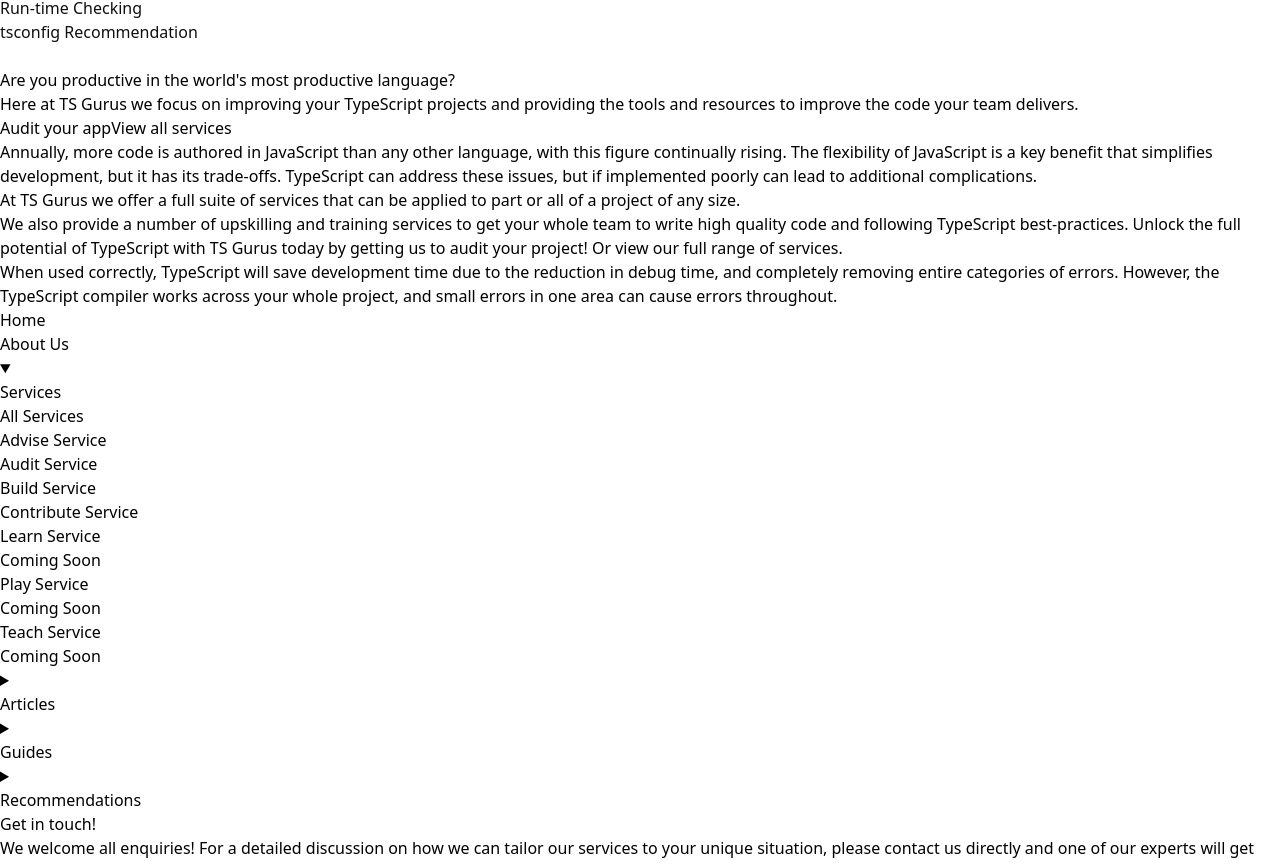
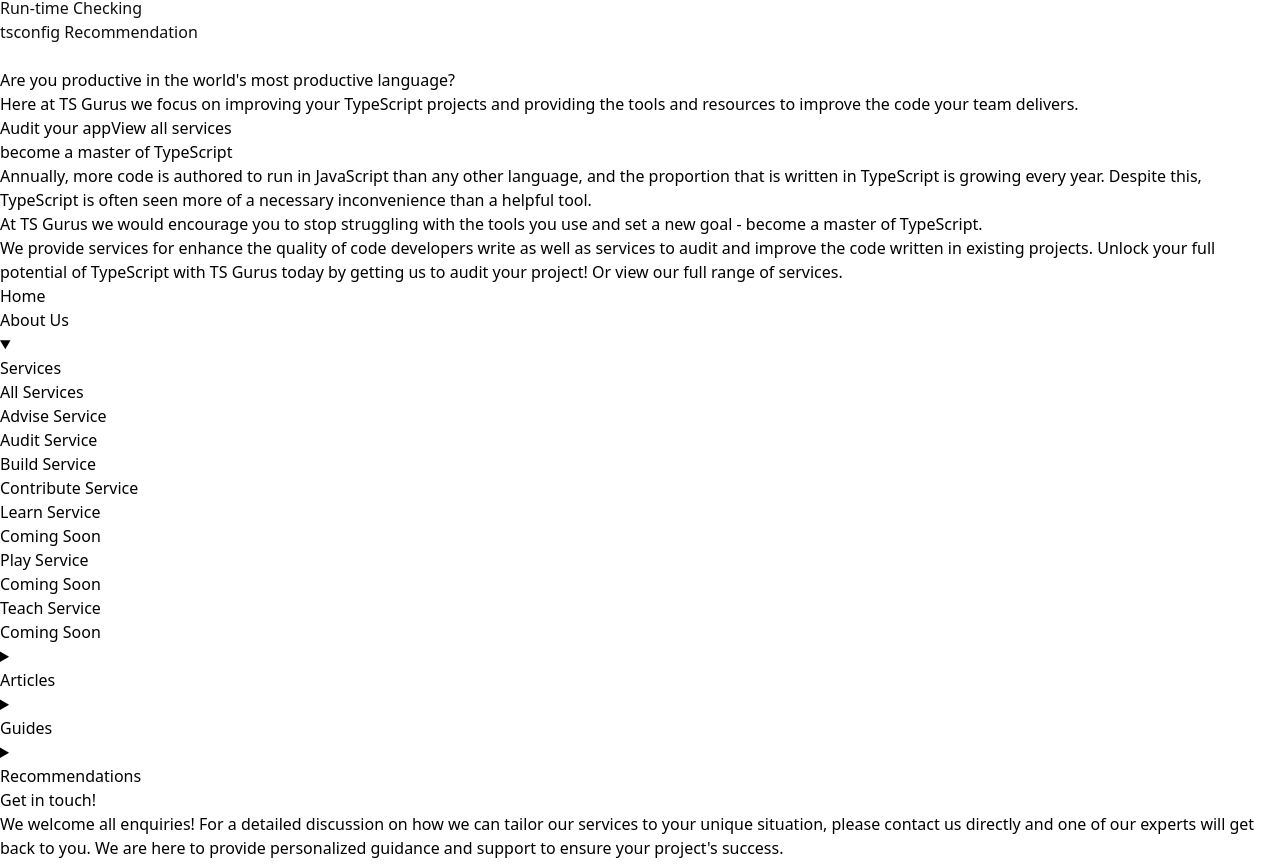
Before and after one commit to robMolloy/tsguru, a Next.js app: page / in a window 1280 px wide. Shown: the part 2412-3276 px from the top of the page. Built offline with nearby package versions, Linux system fonts and the light colour scheme.

Commit message:
home page tidy

```diff
--- a/src/pages/index.page.tsx
+++ b/src/pages/index.page.tsx
@@ -1,19 +1,21 @@
-import { Typography } from "@/components";
+import { Typography, VerticalSpacing } from "@/components";
 import Link from "next/link";
 
 export default function Page() {
   return (
     <div>
       <Typography fullPage>
-        <div className="flex flex-col text-center pt-12 sm:pt-24 pb-32 sm:pb-48 gap-8">
-          <h1 className="text-[3rem] text-primary my-0">
+        <VerticalSpacing size="big" />
+
+        <div className="flex flex-col gap-8 text-center">
+          <h1 className="my-0 text-[3rem] text-primary">
             Are you productive in the world's most productive language?
           </h1>
-          <h2 className="text-[1.5rem] mx-10 my-0 ">
+          <h2 className="mx-10 my-0 text-[1.5rem]">
             Here at TS Gurus we focus on improving your TypeScript projects and providing the tools
             and resources to improve the code your team delivers.
           </h2>
-          <p className="flex justify-center gap-4 my-0">
+          <p className="my-0 flex justify-center gap-4">
             <Link className="btn btn-primary sm:btn-wide" href="/services/audit-service">
               Audit your app
             </Link>
@@ -23,32 +25,34 @@ export default function Page() {
           </p>
         </div>
 
+        <VerticalSpacing size="bigger" />
+
+        <div className="flex justify-center">
+          <blockquote>
+            <p>become a master of TypeScript</p>
+          </blockquote>
+        </div>
+
+        <VerticalSpacing size="bigger" />
+
         <p>
           Annually,{" "}
           <a href="https://octoverse.github.com/2022/top-programming-languages">
-            more code is authored in JavaScript than any other language,
+            more code is authored to run in JavaScript than any other language,
           </a>{" "}
-          with this figure continually rising. The flexibility of JavaScript is a key benefit that
-          simplifies development, but it has its trade-offs. TypeScript can address these issues,
-          but if implemented poorly can lead to additional complications.
-        </p>
-
-        <p>
-          At TS Gurus we offer a full suite of services that can be applied to part or all of a
-          project of any size.
+          and the proportion that is written in TypeScript is growing every year. Despite this,
+          TypeScript is often seen more of a necessary inconvenience than a helpful tool.
         </p>
         <p>
-          We also provide a number of upskilling and training services to get your whole team to
-          write high quality code and following TypeScript best-practices. Unlock the full potential
-          of TypeScript with TS Gurus today by getting us to{" "}
-          <Link href="/services/audit-service"> audit your project</Link>! Or view our{" "}
-          <Link href="/services">full range of services</Link>.
+          At TS Gurus we would encourage you to stop struggling with the tools you use and set a new
+          goal - become a master of TypeScript.
         </p>
         <p>
-          When used correctly, TypeScript will save development time due to the reduction in debug
-          time, and completely removing entire categories of errors. However, the TypeScript
-          compiler works across your whole project, and small errors in one area can cause errors
-          throughout.
+          We provide services for enhance the quality of code developers write as well as services
+          to audit and improve the code written in existing projects. Unlock your full potential of
+          TypeScript with TS Gurus today by getting us to{" "}
+          <Link href="/services/audit-service">audit your project</Link>! Or view our{" "}
+          <Link href="/services">full range of services</Link>.
         </p>
       </Typography>
     </div>
```
